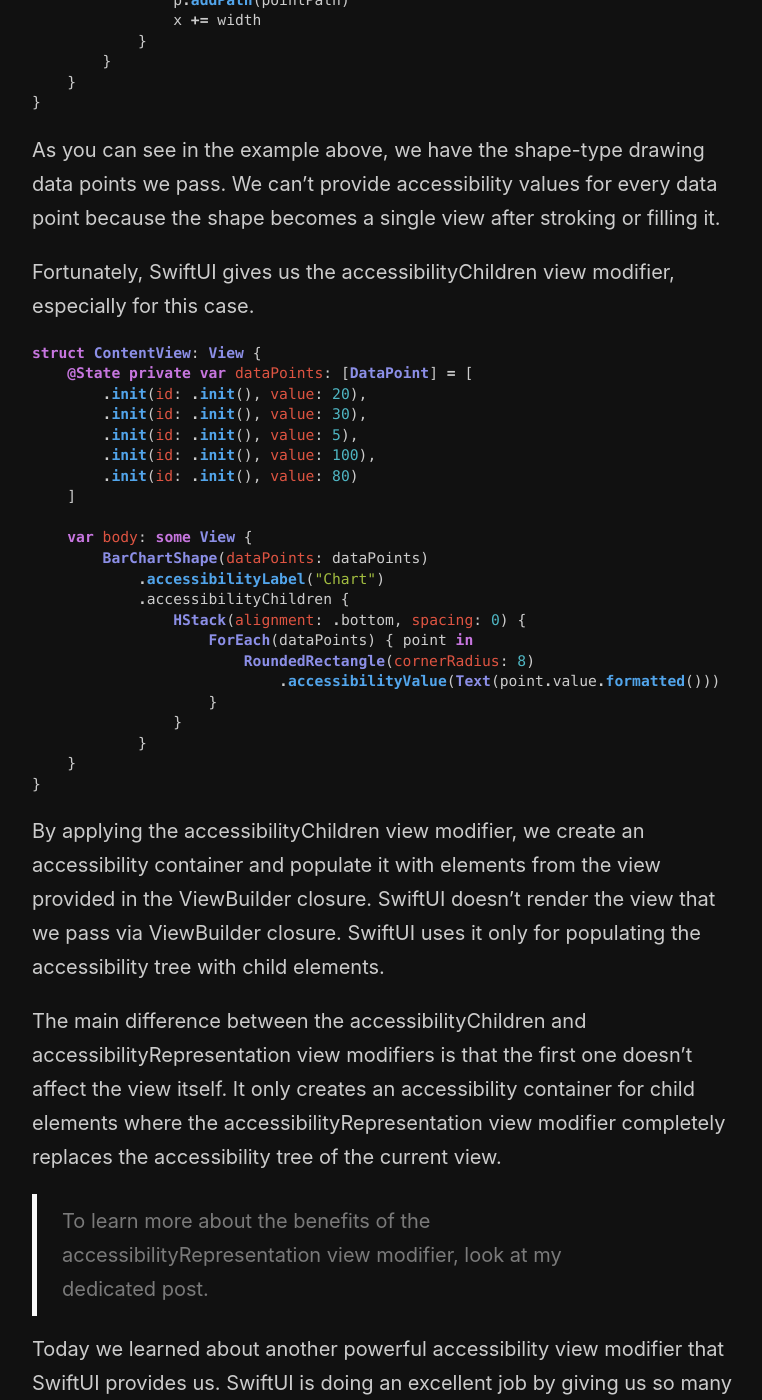
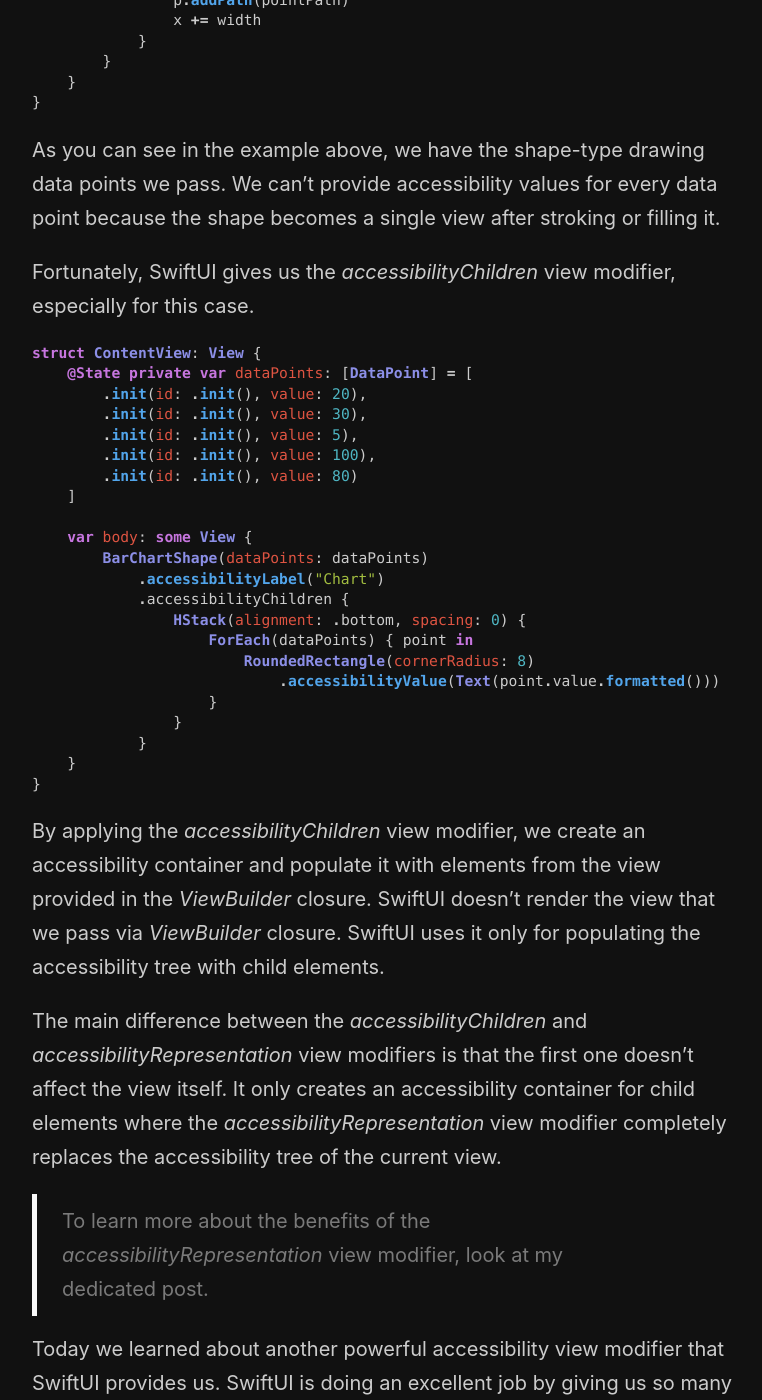
Before and after one commit to mecid/mecid.github.io, a Jekyll site: the page built from _posts/2022-05-25-the-power-of-accessibilityChildren-view-modifier-in-swiftui.md, in a window 1280 px wide and 1400 px high, scrolled down 1136 px. Shown: the whole window, without its empty margins (258-1020 px from the left). Built offline with Jekyll 4.4.1, drawn with Linux system fonts in a browser that asks for light colours; some of the changed text lies outside the part shown.

Commit message:
accessibility children post formatted

````diff
--- a/_posts/2022-05-25-the-power-of-accessibilityChildren-view-modifier-in-swiftui.md
+++ b/_posts/2022-05-25-the-power-of-accessibilityChildren-view-modifier-in-swiftui.md
@@ -3,11 +3,11 @@ title: The power of accessibilityChildren view modifier in SwiftUI
 layout: post
 ---
 
-SwiftUI provides us with a rich set of view modifiers to manipulate the accessibility try of views. I covered many of them, and you can find them in the blog's dedicated "accessibility" category. This week we will talk about the accessibilityChildren view modifier and how we can benefit from it.
+SwiftUI provides us with a rich set of view modifiers to manipulate the accessibility try of views. I covered many of them, and you can find them in the blog's dedicated "accessibility" category. This week we will talk about the *accessibilityChildren* view modifier and how we can benefit from it.
 
 > To learn more about accessibility view modifiers available in SwiftUI, take a look at the "Accessibility" category on the blog.
 
-The accessibilityChildren view modifier allows us to create an accessibility container for a view and populate it with the elements from a view you provide using a ViewBuilder closure. Let's take a look at a quick example.
+The *accessibilityChildren* view modifier allows us to create an accessibility container for a view and populate it with the elements from a view you provide using a *ViewBuilder* closure. Let's take a look at a quick example.
 
 ```swift
 struct BarChartShape: Shape {
@@ -36,7 +36,7 @@ struct BarChartShape: Shape {
 
 As you can see in the example above, we have the shape-type drawing data points we pass. We can't provide accessibility values for every data point because the shape becomes a single view after stroking or filling it.
 
-Fortunately, SwiftUI gives us the accessibilityChildren view modifier, especially for this case.
+Fortunately, SwiftUI gives us the *accessibilityChildren* view modifier, especially for this case.
 
 ```swift
 struct ContentView: View {
@@ -63,10 +63,10 @@ struct ContentView: View {
 }
 ```
 
-By applying the accessibilityChildren view modifier, we create an accessibility container and populate it with elements from the view provided in the ViewBuilder closure. SwiftUI doesn't render the view that we pass via ViewBuilder closure. SwiftUI uses it only for populating the accessibility tree with child elements.
+By applying the *accessibilityChildren* view modifier, we create an accessibility container and populate it with elements from the view provided in the *ViewBuilder* closure. SwiftUI doesn't render the view that we pass via *ViewBuilder* closure. SwiftUI uses it only for populating the accessibility tree with child elements.
 
-The main difference between the accessibilityChildren and accessibilityRepresentation view modifiers is that the first one doesn't affect the view itself. It only creates an accessibility container for child elements where the accessibilityRepresentation view modifier completely replaces the accessibility tree of the current view.
+The main difference between the *accessibilityChildren* and *accessibilityRepresentation* view modifiers is that the first one doesn't affect the view itself. It only creates an accessibility container for child elements where the *accessibilityRepresentation* view modifier completely replaces the accessibility tree of the current view.
 
-> To learn more about the benefits of the accessibilityRepresentation view modifier, look at my dedicated post.
+> To learn more about the benefits of the *accessibilityRepresentation* view modifier, look at my dedicated post.
 
 Today we learned about another powerful accessibility view modifier that SwiftUI provides us. SwiftUI is doing an excellent job by giving us so many friendly APIs, simplifying the work we have to do to make our apps accessible for everyone.
````
